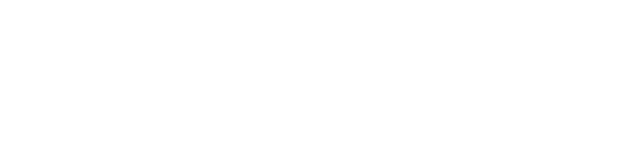
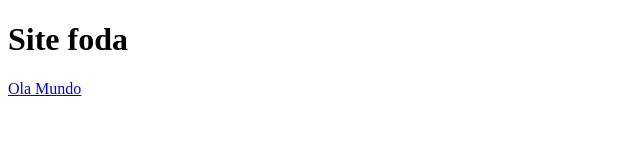
Before and after one commit to Nicteu/teste, a plain HTML site: page index.html in a window 1280 px wide. Shown: the whole page, without its empty margins (0-640 px from the left). Drawn offline with Linux system fonts and the light colour scheme.

Commit message:
link da home
adicionado link

```diff
--- a/index.html
+++ b/index.html
@@ -5,6 +5,7 @@
 	<title>Home</title>
 </head>
 <body>
-
+	<h1>Site foda</h1>
+	<a href="olamundo.html">Ola Mundo</a>
 </body>
 </html>
```
Also changed, not shown: olamundo.html (+1 -1 lines).
